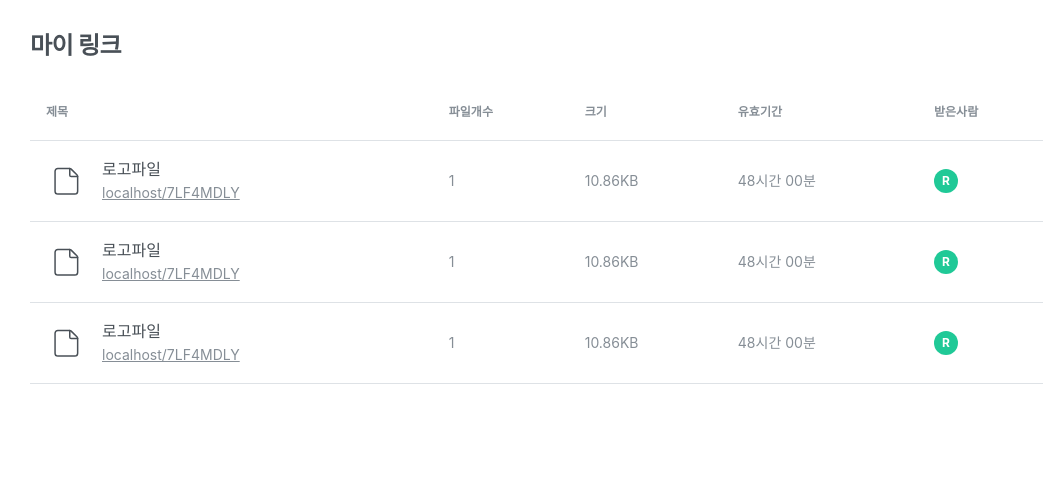
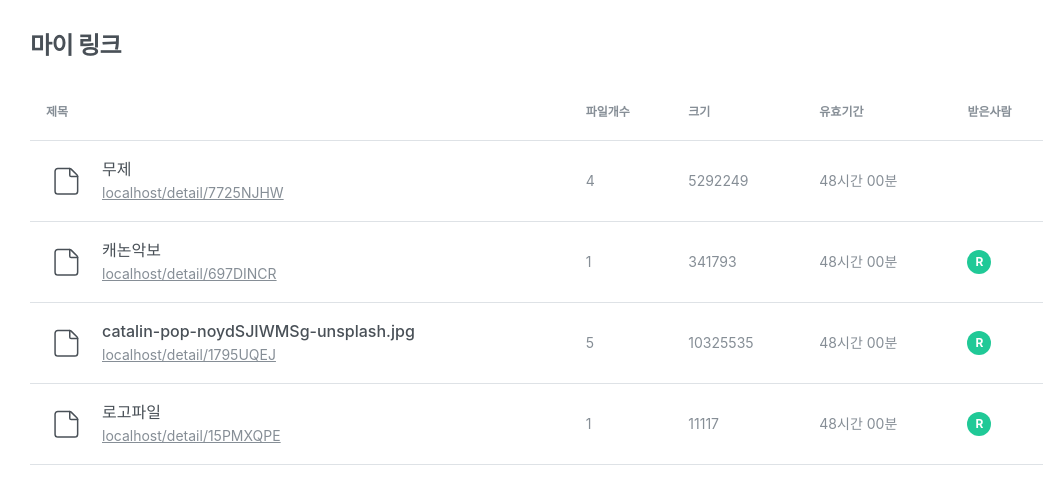
Before and after one commit to quack777/15-9th-rakuten, a React (Create React App) app: page / in a window 1280 px wide. Shown: the top 504 px of the page, without its empty margins (98-1141 px from the left). Built offline with nearby package versions, Linux system fonts and the light colour scheme.

Commit message:
Add: ItemInfoList 맵핑 기능 추가

```diff
--- a/src/App.tsx
+++ b/src/App.tsx
@@ -1,4 +1,4 @@
-import React, { useEffect } from "react";
+import React, { useEffect, useState } from "react";
 import { BrowserRouter, Routes, Route } from 'react-router-dom';
 import Container from "components/Container";
 import DetailPage from "pages/DetailPage";
@@ -6,14 +6,16 @@ import LinkPage from "pages/LinkPage";
 import { ThemeProvider } from "styled-components";
 import GlobalStyle from "styles/GlobalStyle";
 import { getItemData } from './api/getItemData';
+import type { ItemType } from './api/getItemData';
 
 function App() {
+  const [itemInfoList, setItemInfoList] = useState<ItemType[]>([]);
 
   useEffect(() => {
     async function getData() {
       const result = await getItemData();
 
-      console.log(result);
+      setItemInfoList(result);
     }
 
     getData();
@@ -25,7 +27,7 @@ function App() {
       <Container>
         <BrowserRouter>
         <Routes>
-        <Route path="/" element={<LinkPage />}/>
+        <Route path="/" element={<LinkPage itemInfoList={itemInfoList}  />}/>
         <Route path="/detail/:id" element={<DetailPage />}/>
         </Routes>
         </BrowserRouter>
--- a/src/pages/LinkPage/index.tsx
+++ b/src/pages/LinkPage/index.tsx
@@ -3,8 +3,14 @@ import type { FC } from "react";
 import Avatar from "components/Avatar";
 import styled from "styled-components";
 import colors from "styles/colors";
+import type { ItemType } from '../../api/getItemData';
 
-const LinkPage: FC = () => {
+interface LinkPageProps {
+  itemInfoList: ItemType[]
+}
+
+const LinkPage: FC<LinkPageProps> = ({ itemInfoList }: LinkPageProps) => {
+  console.log(itemInfoList);
   return (
     <>
       <Title>마이 링크</Title>
@@ -19,7 +25,10 @@ const LinkPage: FC = () => {
           </TableRow>
         </TableHead>
         <TableBody>
-          <TableRow>
+          {
+            itemInfoList.map((itemInfo: ItemType, index) => {
+              return (
+                <TableRow key={itemInfo.key}>
             <TableCell>
               <LinkInfo>
                 <LinkImage>
@@ -30,19 +39,19 @@ const LinkPage: FC = () => {
                   />
                 </LinkImage>
                 <LinkTexts>
-                  <LinkTitle>로고파일</LinkTitle>
-                  <LinkUrl>localhost/7LF4MDLY</LinkUrl>
+                  <LinkTitle>{itemInfo?.sent ? itemInfo.sent.subject : '무제'}</LinkTitle>
+                  <LinkUrl>{`localhost/detail/${itemInfo.key}`}</LinkUrl>
                 </LinkTexts>
               </LinkInfo>
               <span />
             </TableCell>
             <TableCell>
               <span>파일개수</span>
-              <span>1</span>
+              <span>{itemInfo.count}</span>
             </TableCell>
             <TableCell>
               <span>파일사이즈</span>
-              <span>10.86KB</span>
+              <span>{itemInfo.size}</span>
             </TableCell>
             <TableCell>
               <span>유효기간</span>
@@ -51,82 +60,14 @@ const LinkPage: FC = () => {
             <TableCell>
               <span>받은사람</span>
               <LinkReceivers>
-                <Avatar text="recruit@estmob.com" />
+                {itemInfo?.sent && <Avatar text="recruit@estmob.com" />}
               </LinkReceivers>
             </TableCell>
           </TableRow>
-          <TableRow>
-            <TableCell>
-              <LinkInfo>
-                <LinkImage>
-                  <img
-                    referrerPolicy="no-referrer"
-                    src="/svgs/default.svg"
-                    alt=""
-                  />
-                </LinkImage>
-                <LinkTexts>
-                  <LinkTitle>로고파일</LinkTitle>
-                  <LinkUrl>localhost/7LF4MDLY</LinkUrl>
-                </LinkTexts>
-              </LinkInfo>
-              <span />
-            </TableCell>
-            <TableCell>
-              <span>파일개수</span>
-              <span>1</span>
-            </TableCell>
-            <TableCell>
-              <span>파일사이즈</span>
-              <span>10.86KB</span>
-            </TableCell>
-            <TableCell>
-              <span>유효기간</span>
-              <span>48시간 00분</span>
-            </TableCell>
-            <TableCell>
-              <span>받은사람</span>
-              <LinkReceivers>
-                <Avatar text="recruit@estmob.com" />
-              </LinkReceivers>
-            </TableCell>
-          </TableRow>
-          <TableRow>
-            <TableCell>
-              <LinkInfo>
-                <LinkImage>
-                  <img
-                    referrerPolicy="no-referrer"
-                    src="/svgs/default.svg"
-                    alt=""
-                  />
-                </LinkImage>
-                <LinkTexts>
-                  <LinkTitle>로고파일</LinkTitle>
-                  <LinkUrl>localhost/7LF4MDLY</LinkUrl>
-                </LinkTexts>
-              </LinkInfo>
-              <span />
-            </TableCell>
-            <TableCell>
-              <span>파일개수</span>
-              <span>1</span>
-            </TableCell>
-            <TableCell>
-              <span>파일사이즈</span>
-              <span>10.86KB</span>
-            </TableCell>
-            <TableCell>
-              <span>유효기간</span>
-              <span>48시간 00분</span>
-            </TableCell>
-            <TableCell>
-              <span>받은사람</span>
-              <LinkReceivers>
-                <Avatar text="recruit@estmob.com" />
-              </LinkReceivers>
-            </TableCell>
-          </TableRow>
+              )
+            })
+
+          }
         </TableBody>
       </Table>
     </>
```
